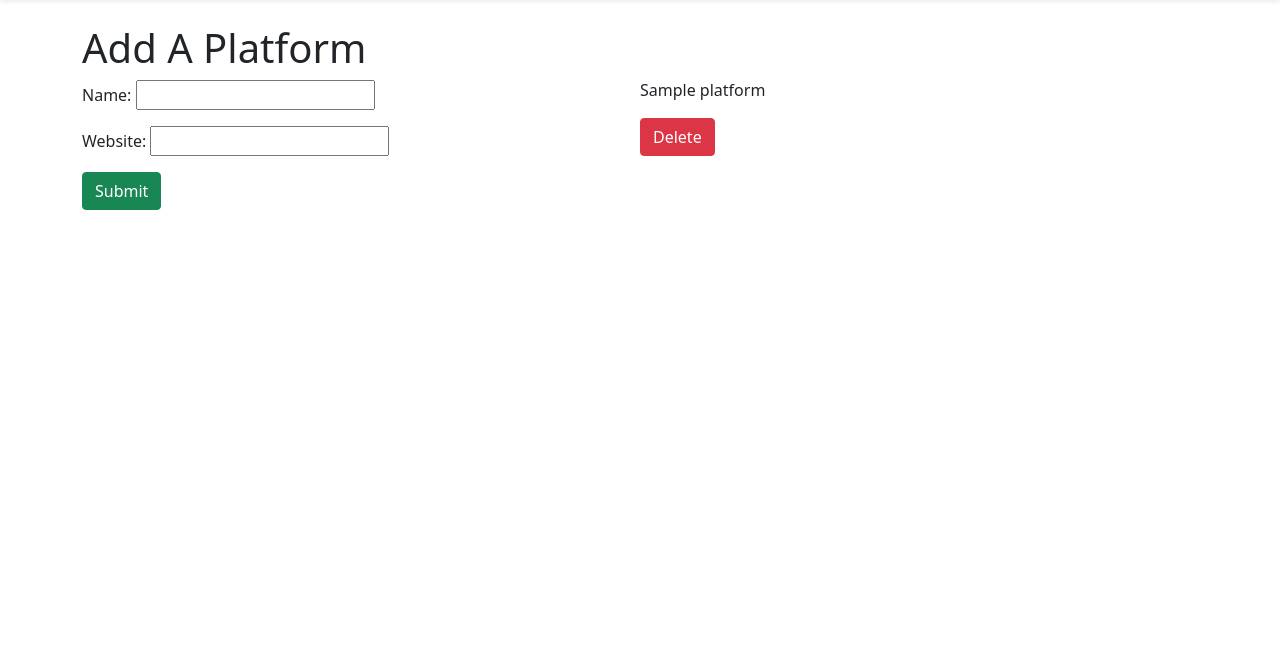
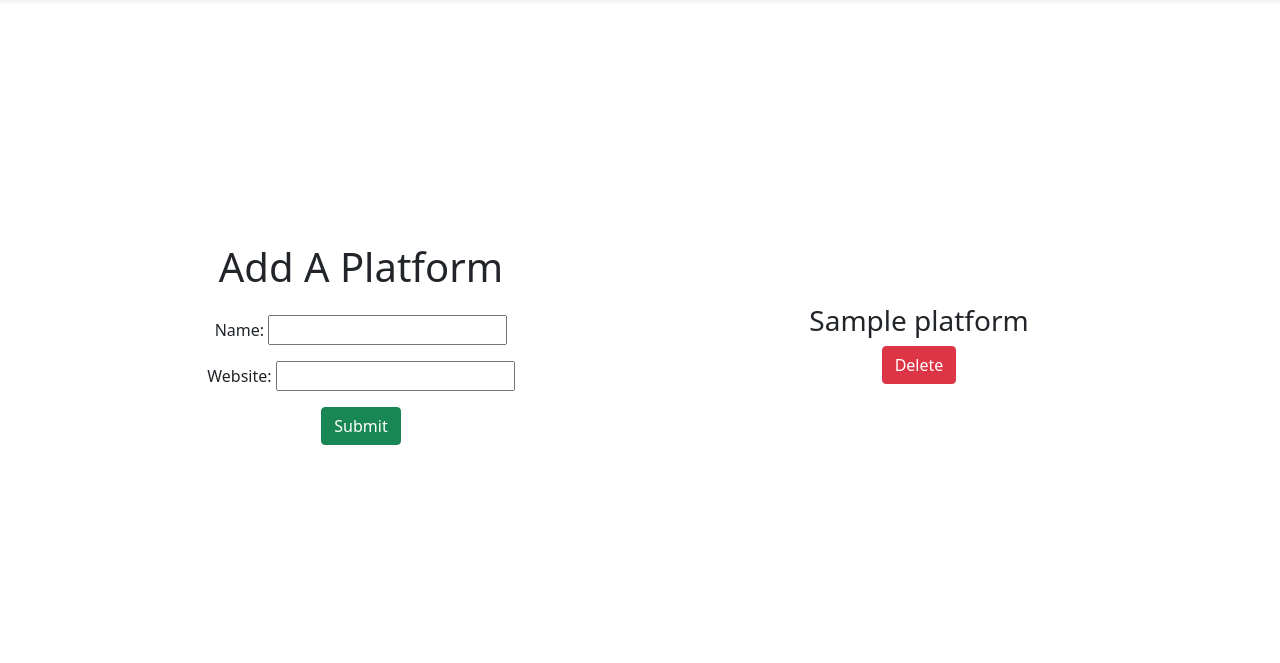
Before and after one commit to carreerpioneer/careerpioneer, a Django app: page /create-platform/ in a window 1280 px wide. Shown: the part 74-737 px from the top of the page. Run offline with Django 4.2, Linux system fonts and the light colour scheme; a user stored in the database is signed in; tables that the repository leaves empty hold one stand-in row (values such as "Sample post").

Commit message:
fix go back button

```diff
--- a/main_app/templates/jobs/delete_template.html
+++ b/main_app/templates/jobs/delete_template.html
@@ -14,7 +14,11 @@
         <div class="card-body">
         <p class="mb-4">Are you sure you want to delete "{{ object }}"</p>
         <div class="d-flex justify-content-around">
-          <a class="btn btn-success" href="{% url 'job-details' object.id %}">Go Back</a>
+          {%  if object.company %}
+            <a class="btn btn-success" href="{% url 'job-details' object.id %}">Go Back</a>
+          {% else %}
+            <a class="btn btn-success" href="{% url 'create-platform'%}">Go Back</a>
+          {% endif %}
           <button class="btn btn-outline-danger" type"submit">Delete</button>
         </div>
       </form>
--- a/main_app/templates/jobs/platform_form.html
+++ b/main_app/templates/jobs/platform_form.html
@@ -6,19 +6,19 @@
 {% endblock %}
 
 {% block content %}
-<div class="container d-flex w-auto">
-  <section class="d-flex flex-column w-100 justify-content-center">
-  <h1>Add A Platform</h1>
+<div class="container d-flex w-auto" style="min-height: 80vh">
+  <section class="d-flex flex-column w-100 justify-content-center align-items-center text-center">
+  <h1 class="mb-4">Add A Platform</h1>
     <form action="" method="POST">
       {% csrf_token %}
       {{ form.as_p }}
       <input type="submit" class="btn btn-success">
     </form>
   </section>
-  <section class="d-flex flex-column w-100 justify-content-evenly">
+  <section class="d-flex  w-100 justify-content-evenly align-items-center p-20">
     {% for n in platform %}
-      <span>
-        <p>{{n}}</p>
+      <span style="text-align: center">
+        <h3>{{n}}</h3>
         <a class="btn btn-danger" href="{% url 'delete-platform' n.id %}">Delete</a>
       </span>
     {% endfor %}
```
Also changed, not shown: main_app/urls.py (line endings or trailing spaces), main_app/views.py (line endings or trailing spaces).
